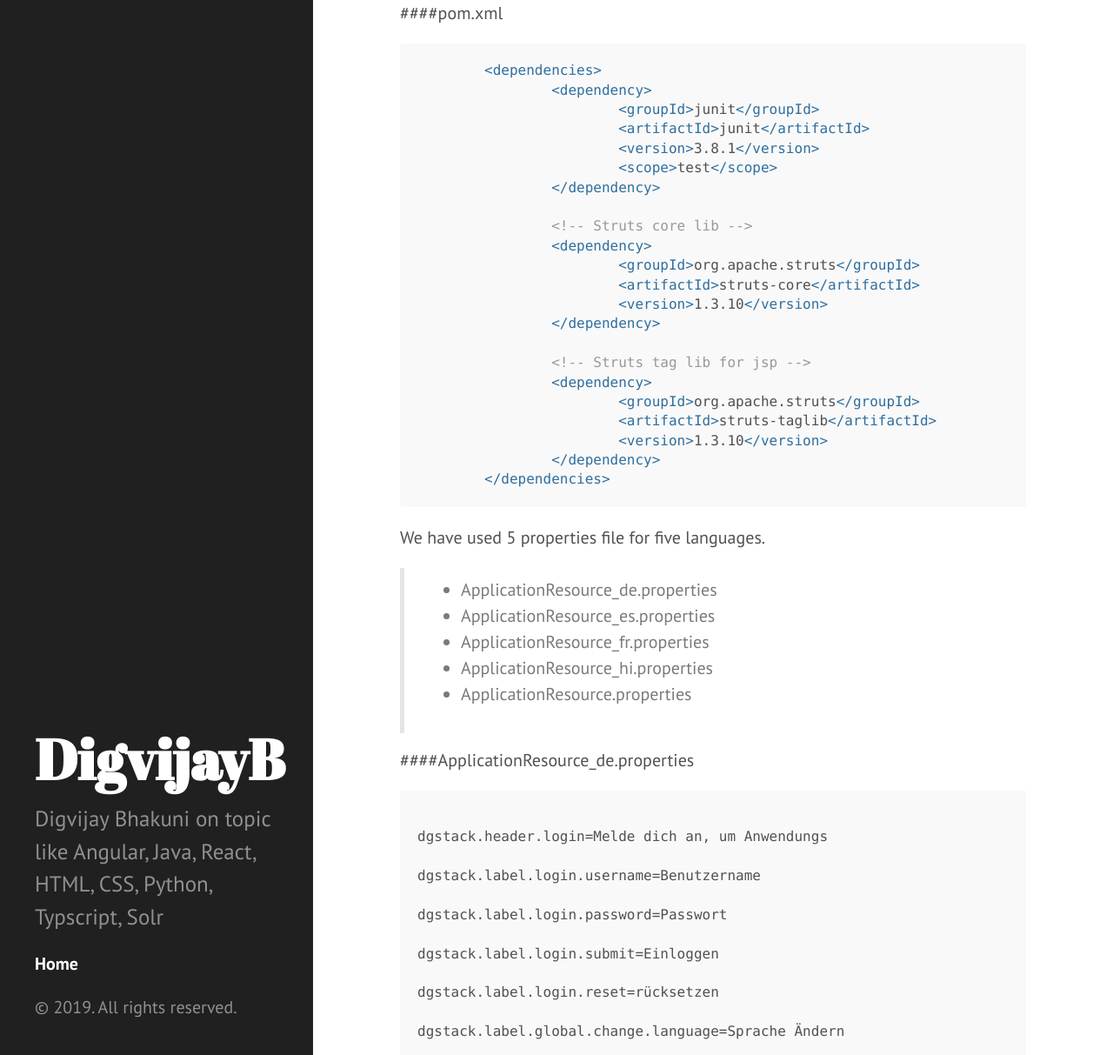
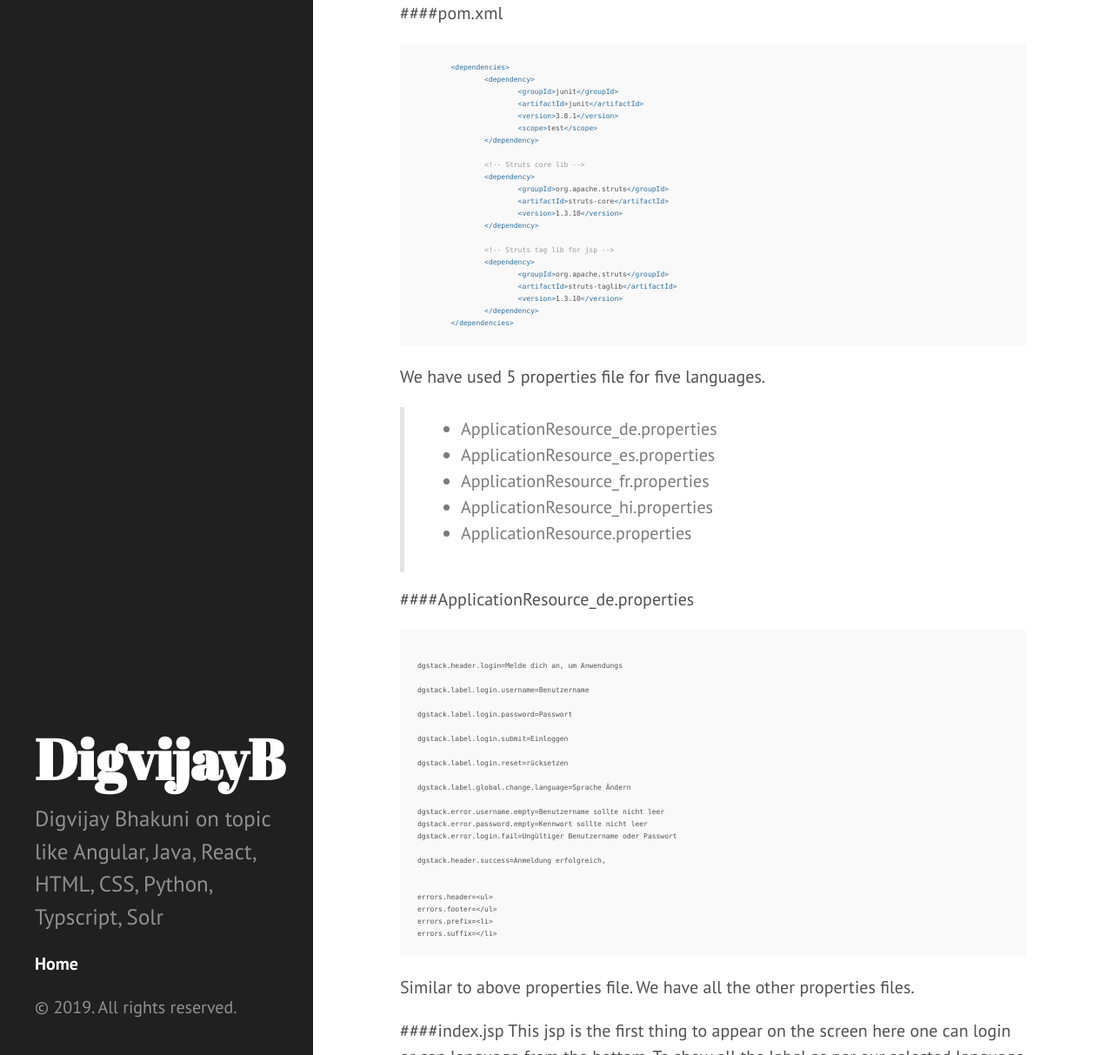
Before and after one commit to digvijaybhakuni/digvijaybhakuni.github.io, a Jekyll site: the page built from index.html, in a window 1280 px wide and 1400 px high, scrolled down 2848 px. Shown: the part 187-1400 px from the top of the window at 87% size. Built offline with Jekyll 4.4.1, drawn with Linux system fonts in a browser that asks for light colours; the list of posts is cut into pages by our own code.

Commit message:
code snippet and image

```diff
--- a/_layouts/blog.html
+++ b/_layouts/blog.html
@@ -5,6 +5,10 @@ layout: default
 <div class="post">
   <h1 class="post-title">{{ page.title }}</h1>
   <span class="post-date">{{ page.date | date_to_string }}</span>
+  {% if page.thumbnail != "" or page.thumbnail == nil or page.thumbnail == blank %}
+  <!--<div class="post-head-img-containner">
+    <img src="{{post.thumbnail}}" atl="{{page.title}}" title="{{page.title}}" />
+  </div>-->
   {{ content }}
 </div>
 
--- a/public/css/poole.css
+++ b/public/css/poole.css
@@ -151,7 +151,7 @@ pre {
 }
 code {
   padding: .25em .5em;
-  font-size: 85%;
+  font-size: 80%;
   color: #bf616a;
   background-color: #f9f9f9;
   border-radius: 3px;
@@ -161,7 +161,7 @@ pre {
   margin-top: 0;
   margin-bottom: 1rem;
   padding: 1rem;
-  font-size: .8rem;
+  font-size: .5rem;
   line-height: 1.4;
   white-space: pre;
   white-space: pre-wrap;
@@ -171,7 +171,7 @@ pre {
 }
 pre code {
   padding: 0;
-  font-size: 100%;
+  font-size: 80%;
   color: inherit;
   background-color: transparent;
 }
@@ -306,6 +306,11 @@ tbody tr:nth-child(odd) th {
 }
 
 /* Blog post or page title */
+
+.post-head-img-containner{
+  max-width: 38rem;
+}
+
 .page-title,
 .post-title,
 .post-title a {
```
